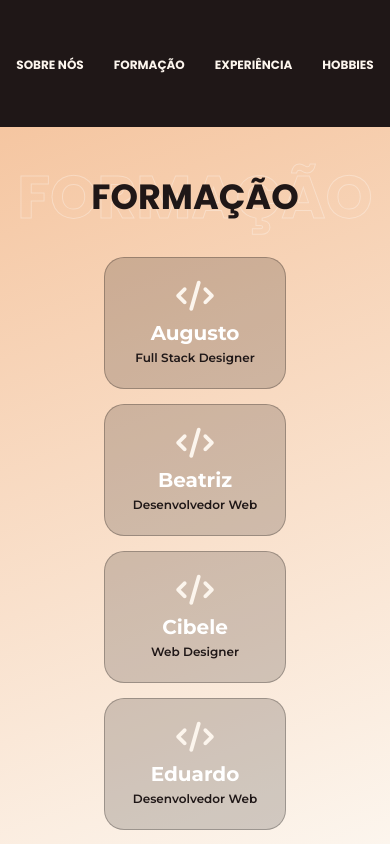
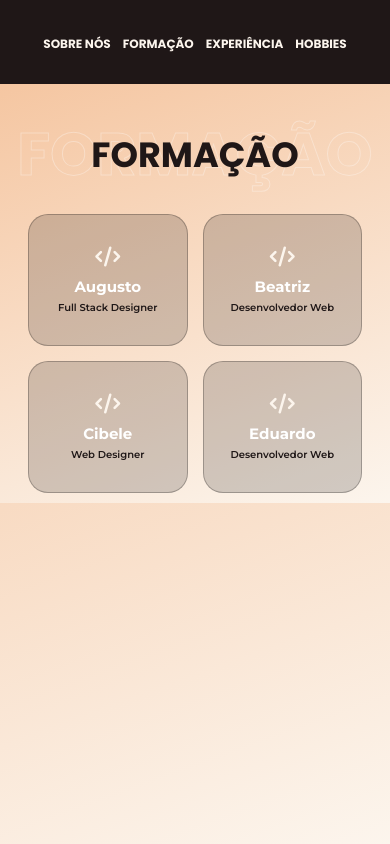
Before and after one commit to josiastavares/nossa-apresentacao, a React (Create React App) app: page /formacao in a window 390 px wide. Built offline with nearby package versions, Linux system fonts and the light colour scheme.

Commit message:
ajustando responsividade do menu

```diff
--- a/src/componentes/formacao/formacao.css
+++ b/src/componentes/formacao/formacao.css
@@ -42,21 +42,21 @@
 
 @media (max-width: 767px) {
     .formacao{
-        width: 180px;
+        width: 45%;
         height: 130px;
         gap: 5px;
     }
 
     .formacao i{
-        font-size: 30px;
+        font-size: 20px;
     }
 
     .formacao p{
-        font-size: 12px;
+        font-size: 10px;
     }
 
     .formacao .nome{
-        font-size: 20px;
+        font-size: 15px;
         margin-top: 5px;
     }
 }
--- a/src/componentes/menu/menu.css
+++ b/src/componentes/menu/menu.css
@@ -11,6 +11,7 @@
 }
 
 .menu ul {
+    padding: 0;
     display: flex;
     gap: 50px;
 }
@@ -52,10 +53,14 @@
 
 
 /* celular */
-@media (max-width: 767px) {
+@media (min-width: 390px) and (max-width: 767px) {
+    .menu {
+        height: 10vh;
+    }
+
     .menu ul {
         padding: 0;
-        gap: 20px;
+        gap: 2px;
         justify-content: center;
         align-items: center;
     }
@@ -66,3 +71,21 @@
     }
 
 }
+
+@media (max-width: 389px){
+    .menu {
+        height: 10vh;
+    }
+
+    .menu ul {
+        padding: 0;
+        gap: 2px;
+        justify-content: center;
+        align-items: center;
+    }
+
+    .menu ul li a {
+        font-size: 10px;
+        padding: 5px;
+    }
+}
--- a/src/componentes/titulo/titulo.css
+++ b/src/componentes/titulo/titulo.css
@@ -28,7 +28,7 @@
     z-index: 0;
 }
 
-@media (max-width: 767px) {
+@media (min-width: 390px) and (max-width: 767px) {
     .titulo h2{
         font-size: 35px;
     }
@@ -37,3 +37,13 @@
         font-size: 60px;
     }
 }
+
+@media (max-width: 389px){
+    .titulo h2{
+        font-size: 26px;
+    }
+
+    .titulo p{
+        font-size: 45px;
+    }
+}
--- a/src/index.js
+++ b/src/index.js
@@ -50,7 +50,7 @@ const router = createBrowserRouter([
           <section className='secao' id='experiencia'>
             <Experiencia nome="Augusto" resumo="Sou um Full Stack Designer, um profissional versátil e capaz de atuar em todas as etapas da criação de uma aplicação web ou móvel. Para isso, estou sempre me atualizando e aprendendo novas ferramentas e tecnologias. Tenho experiência em UX e UI design, pesquisa de usuários, wireframes, protótipos, design de interface e de interação, desenvolvimento front-end, marketing digital, entre outras competências. Meu portfólio mostra a diversidade e a qualidade dos meus projetos. Sou um profissional “coringa”, pronto para ajudar onde for preciso." />
             <Experiencia nome="Beatriz" resumo="Sou desenvolvedora full stack em andamento, entusiasta apaixonada por tecnologia, cursando Sistemas para Internet na FIAP. Estou constantemente em busca do aprendizado e evolução, dedicada a aprimorar minhas habilidades. Atualmente, possuo conhecimento em UX/UI, HTML, CSS, Bootstrap, JavaScript, Node.js, java, entre outros. Adicionalmente, possuo diversos cursos complementares na área, para ampliar meu conhecimento." />
-            <Experiencia nome="Cibele" resumo="Possuo Nível Técnico em Comunicação Visual pela Etec Albert Einsten, cursando Superior em Tecnologia de Sistemas para Internet na FIAP, e estagiando como Designer na Dynamind. Estou aprofundando meus conhecimentos na área de ux/ui design, que me desperta muito interesse." />
+            <Experiencia nome="Cibele" resumo="Possuo Nível Técnico em Comunicação Visual pela Etec Albert Einsten, cursando Superior em Tecnologia de Sistemas para Internet na FIAP, e estagiando como Designer na Dynamind. Estou aprofundando meus conhecimentos na área de UX/UI Design, que me desperta muito interesse." />
             <Experiencia nome="Eduardo" resumo="Sou um desenvolvedor front end que gosta de estar em constante evolução e não desisto fácil.
     Estou cursando Sistemas para Internet na Faculdade FIAP. Além de ter diversos cursos na área, como HTML, CSS, BootsTrap, JS, React, Node e Wordpress" />
           </section>
```
